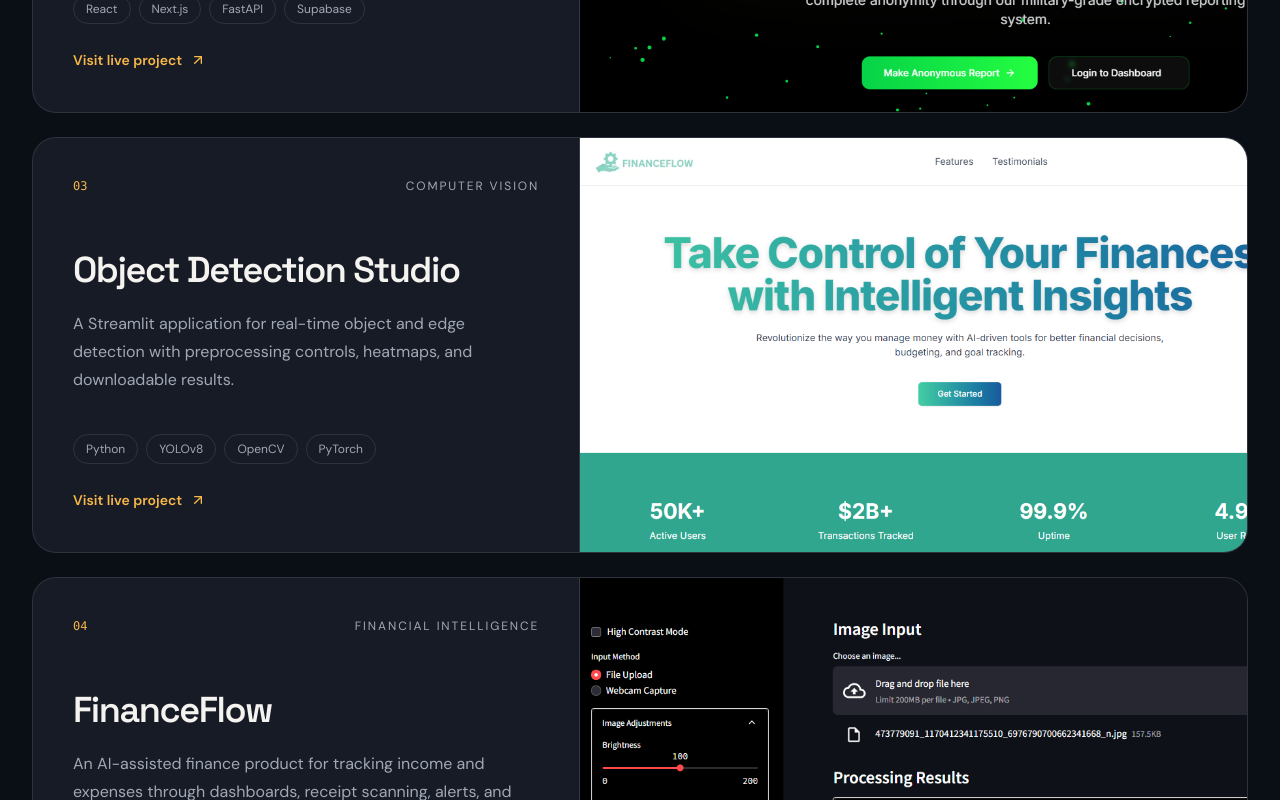
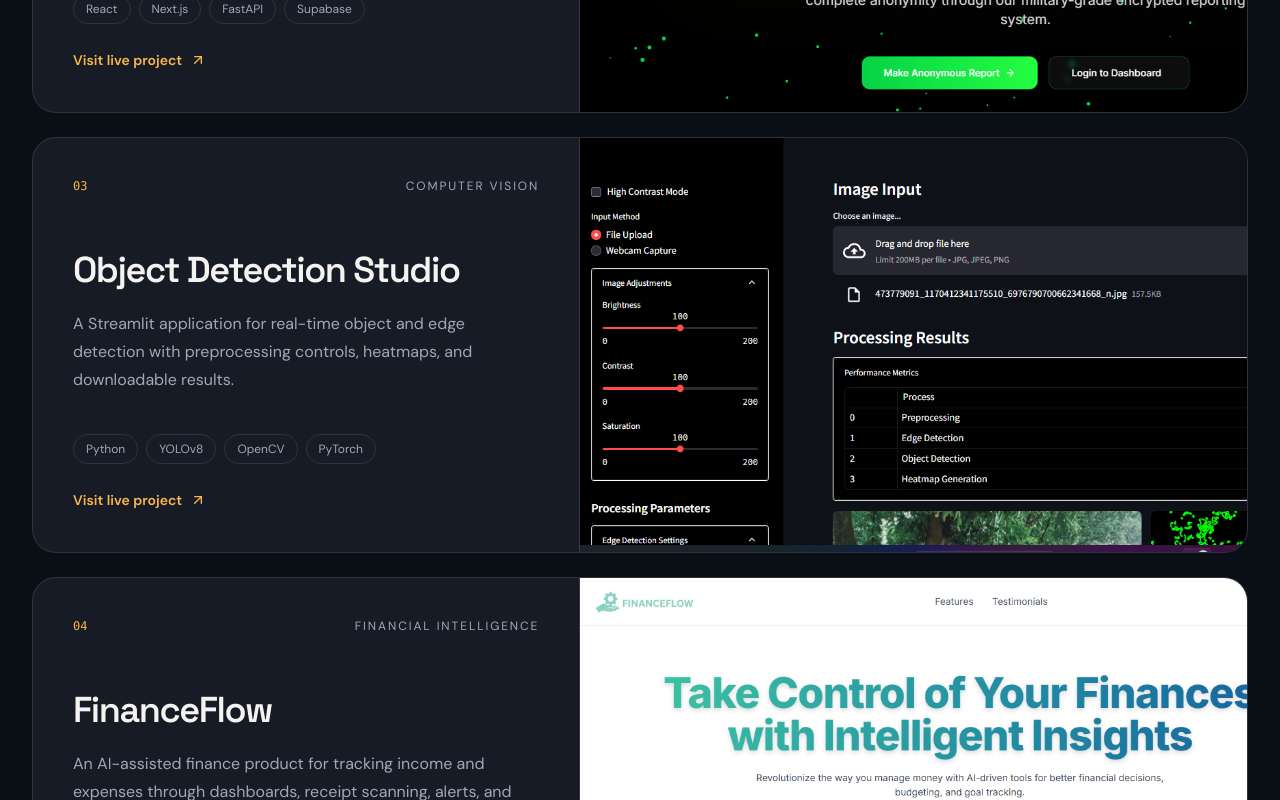
Before and after one commit to Arnob1104/portfolio, a Next.js app: page / in a window 1280 px wide. Shown: the part 3420-4220 px from the top of the page. Built offline with nearby package versions, Linux system fonts and the light colour scheme.

Commit message:
Update projects.tsx

```diff
--- a/components/sections/projects.tsx
+++ b/components/sections/projects.tsx
@@ -10,8 +10,8 @@ type Project = { number: string; title: string; category: string; description: s
 const projects: Project[] = [
   { number: '01', title: 'DocuMind', category: 'AI knowledge workspace', description: 'A RAG-powered document workspace for writing notes, uploading PDFs, and asking grounded questions with source citations.', image: '/documind-preview.svg', tags: ['Next.js', 'LangGraph', 'RAG', 'pgvector'], href: 'https://documind-rag-app.vercel.app/', featured: true },
   { number: '02', title: 'CivicSafe', category: 'Public safety platform', description: 'An AI-assisted reporting platform that helps communities submit incidents, share media, and keep responders informed in real time.', image: '/civicsafe.png', tags: ['React', 'Next.js', 'FastAPI', 'Supabase'], href: 'https://civicsafe-bd.vercel.app/', featured: true },
-  { number: '03', title: 'Object Detection Studio', category: 'Computer vision', description: 'A Streamlit application for real-time object and edge detection with preprocessing controls, heatmaps, and downloadable results.', image: '/object-detection.png', tags: ['Python', 'YOLOv8', 'OpenCV', 'PyTorch'], href: 'https://objectify.streamlit.app/', featured: true },
-  { number: '04', title: 'FinanceFlow', category: 'Financial intelligence', description: 'An AI-assisted finance product for tracking income and expenses through dashboards, receipt scanning, alerts, and reports.', image: '/financeflow.png', tags: ['React', 'Tailwind CSS', 'Supabase', 'Data viz'],  href: 'https://financeflow-psi.vercel.app/', featured: true },
+  { number: '03', title: 'Object Detection Studio', category: 'Computer vision', description: 'A Streamlit application for real-time object and edge detection with preprocessing controls, heatmaps, and downloadable results.',image: '/financeflow.png', tags: ['Python', 'YOLOv8', 'OpenCV', 'PyTorch'], href: 'https://objectify.streamlit.app/', featured: true },
+  { number: '04', title: 'FinanceFlow', category: 'Financial intelligence', description: 'An AI-assisted finance product for tracking income and expenses through dashboards, receipt scanning, alerts, and reports.',image: '/object-detection.png' , tags: ['React', 'Tailwind CSS', 'Supabase', 'Data viz'],  href: 'https://financeflow-psi.vercel.app/', featured: true },
   { number: '05', title: 'Disease Prediction System', category: 'Applied machine learning', description: 'A multi-disease prediction experience covering diabetes, heart disease, Parkinson’s, and kidney disease through a focused interface.', image: '/disease-prediction.png', tags: ['Python', 'Scikit-learn', 'TensorFlow', 'Streamlit'], href: 'https://multiplediseasepredictionapplication.streamlit.app/', featured: true },
 ];
 
```
